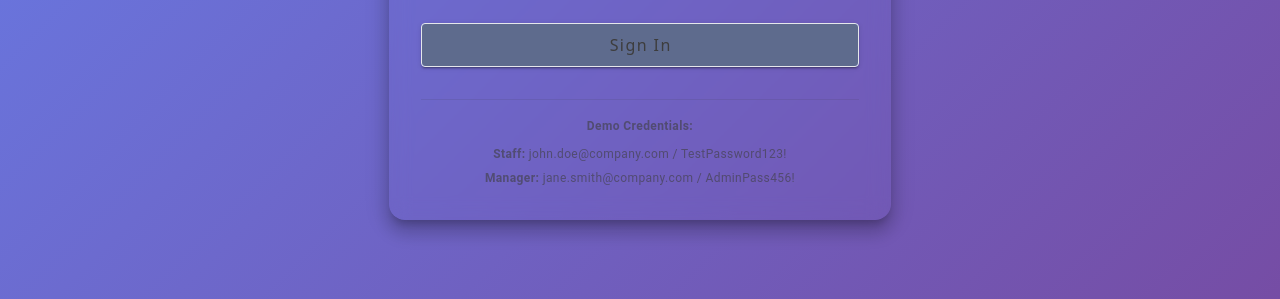
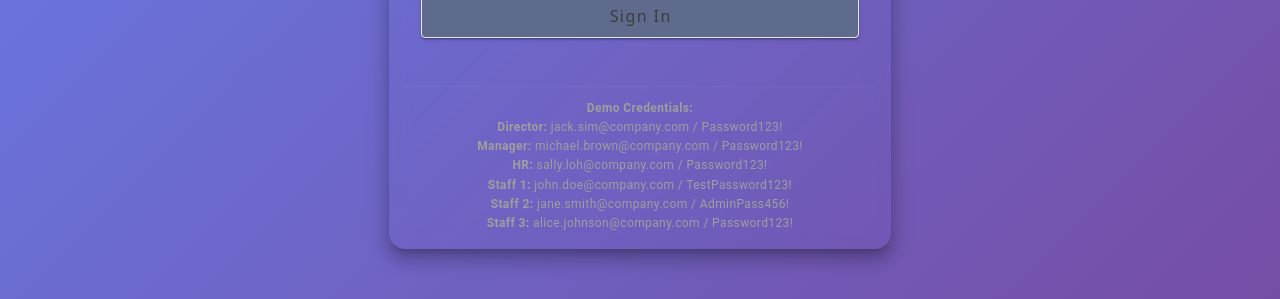
Before and after one commit to KahfathNisha/IS212-Task-Management, a Vue app in the folder frontend/: page /login in a window 1280 px wide. Shown: the part 428-727 px from the top of the page. Built offline with nearby package versions, Linux system fonts and the light colour scheme; no server answers.

Commit message:
added new user login creds

```diff
--- a/frontend/src/views/LoginView.vue
+++ b/frontend/src/views/LoginView.vue
@@ -87,18 +87,18 @@
             </v-card-text>
 
             <!-- Demo Credentials -->
-            <v-card-text class="px-8 pb-8 pt-0">
-              <v-divider class="mb-4" />
-              <div class="text-center text-caption text-medium-emphasis">
-                <div class="font-weight-bold mb-2">Demo Credentials:</div>
-                <div class="mb-1">
-                  <strong>Staff:</strong> john.doe@company.com / TestPassword123!
-                </div>
-                <div>
-                  <strong>Manager:</strong> jane.smith@company.com / AdminPass456!
-                </div>
-              </div>
-            </v-card-text>
+            <v-card-text class="text-caption text-grey">
+            <v-divider class="mb-3" />
+            <div class="text-center" style="line-height: 1.6;">
+              <strong>Demo Credentials:</strong><br>
+              <strong>Director:</strong> jack.sim@company.com / Password123!<br>
+              <strong>Manager:</strong> michael.brown@company.com / Password123!<br>
+              <strong>HR:</strong> sally.loh@company.com / Password123!<br>
+              <strong>Staff 1:</strong> john.doe@company.com / TestPassword123!<br>
+              <strong>Staff 2:</strong> jane.smith@company.com / AdminPass456!<br>
+              <strong>Staff 3:</strong> alice.johnson@company.com / Password123!
+            </div>
+          </v-card-text>
           </v-card>
         </v-col>
       </v-row>
```
